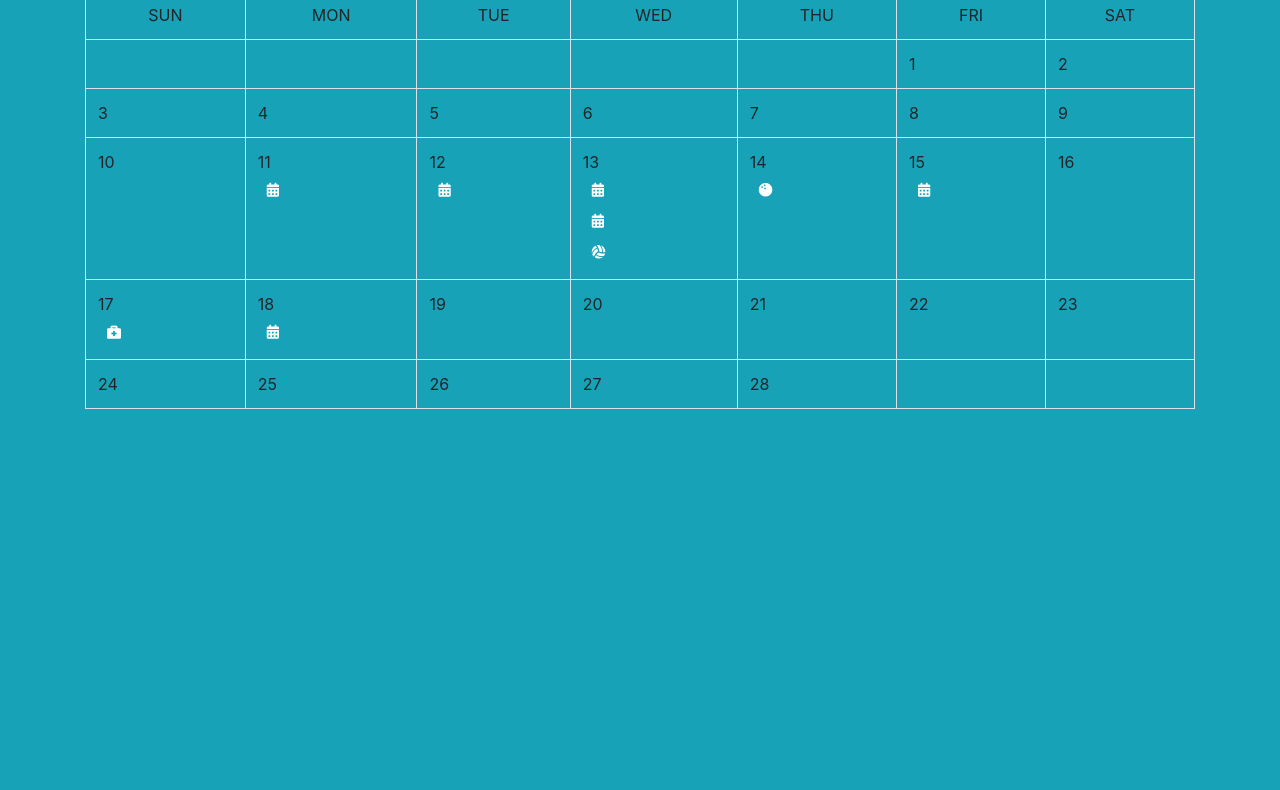
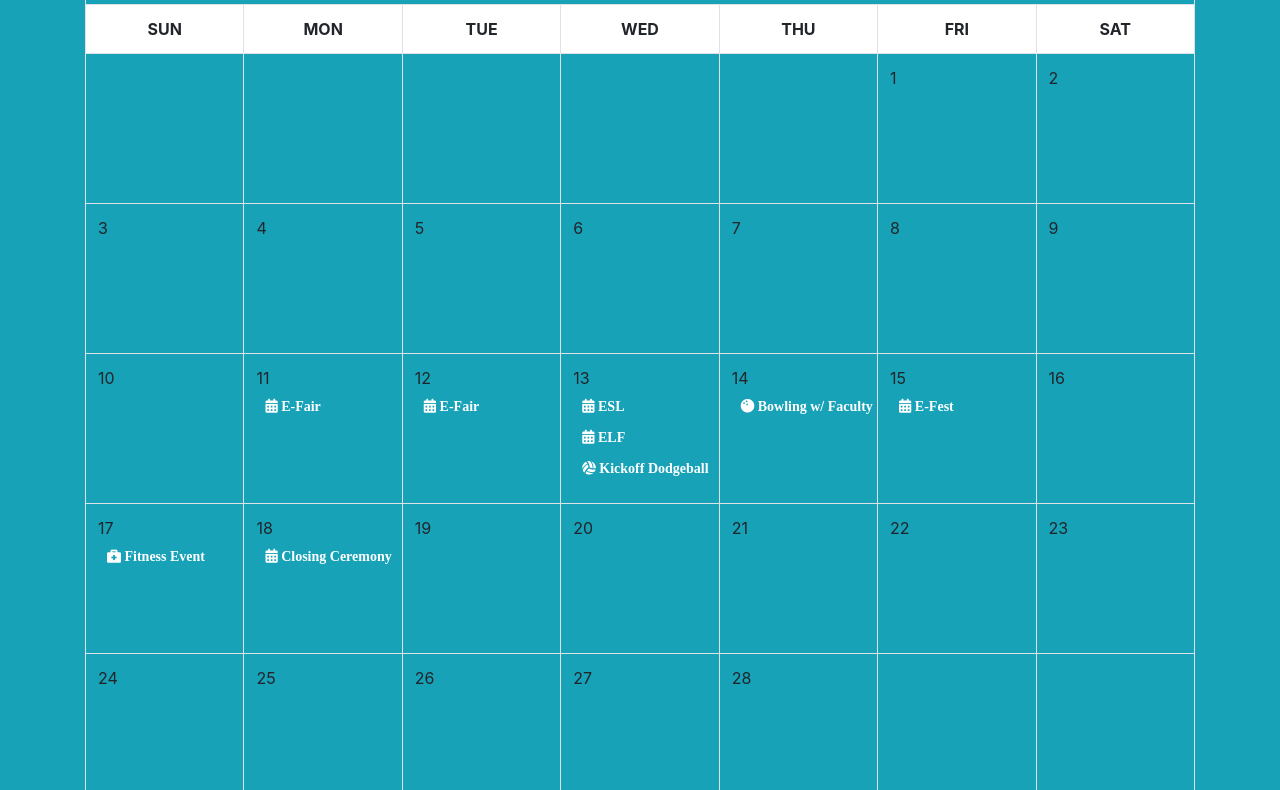
Before and after one commit to apasunuri/EWeek-2019-Website, a plain HTML site: page events.html in a window 1280 px wide. Shown: the part 360-1150 px from the top of the page. Before the commit the page ends 800 px from the top, so only its background shows below. Drawn offline with nearby package versions, Linux system fonts and the light colour scheme.

Commit message:
fixed cell size

```diff
--- a/events.html
+++ b/events.html
@@ -2,20 +2,17 @@
 <html lang="en">
   <head>
     <style>
-      .googleCal {
-      position: relative;
-      padding-bottom: 56.25%;
-      padding-top: 30px;
-      width: 90%;
-      height: 0;
-      overflow: hidden;
+      table {
+        table-layout: fixed;
+        width: 100%;
+        height: 100%;
+        padding: 0;
       }
-      .googleCal iframe {
-      position: absolute;
-      top: 0;
-      left: 0;
-      width: 100%;
-      height: 100%;
+
+      td {
+        width: 250px;
+        height: 150px;
+        overflow: hidden;
       }
     </style>
     <title>Events</title>
@@ -35,25 +32,21 @@
       <h1 class="display-1">E-Week Event Calendar</h1>
     </div>
 
-    <!--<div class="row justify-content-center">
-      <div class = "googleCal">
-        <iframe src="https://calendar.google.com/calendar/embed?showTitle=0&amp;showCalendars=0&amp;height=600&amp;wkst=1&amp;bgcolor=%23FFFFFF&amp;src=2sq8b62m1po9bhkmcc6iohqnuc%40group.calendar.google.com&amp;color=%23711616&amp;ctz=America%2FNew_York" style="border-width:0" width="800" height="600" frameborder="0" scrolling="no"></iframe>
-      </div>
-    </div> -->
-
     <div class="container table-responsive-sm">
       <table align="center" class="table table-bordered border">
         <tr>
-          <th colspan="7" class="text-center"><h3>FEBRUARY 2019</h3></th>
+          <th class="text-center" colspan="7">
+            <h1>FEBRUARY 2019</h1>
+          </th>
         </tr>
-        <tr class="text-center">
-          <td>SUN</td>
-          <td>MON</td>
-          <td>TUE</td>
-          <td>WED</td>
-          <td>THU</td>
-          <td>FRI</td>
-          <td>SAT</td>
+        <tr class="bg-white">
+            <th class="text-center">SUN</th>
+            <th class="text-center">MON</th>
+            <th class="text-center">TUE</th>
+            <th class="text-center">WED</th>
+            <th class="text-center">THU</th>
+            <th class="text-center">FRI</th>
+            <th class="text-center">SAT</th>
         </tr>
         <tr>
           <td></td>
@@ -77,12 +70,12 @@
           <td>10</td>
           <td>11
             <div class="row"></div>
-              <button type="button" class="btn btn-rounded btn-info btn-sm" data-toggle="modal" data-target="#myModal">
-                  <i class="fas fa-calendar-alt"></i>
+              <button type="button" class="btn btn-rounded btn-info btn-sm" data-toggle="modal" data-target="#EFairModal">
+                  <i class="fas fa-calendar-alt"> E-Fair</i>
               </button>
 
               <!-- The Modal -->
-              <div class="modal fade" id="myModal">
+              <div class="modal fade" id="EFairModal">
                 <div class="modal-dialog">
                   <div class="modal-content">
 
@@ -118,12 +111,12 @@
           </td>
           <td>12
             <div class="row"></div>
-              <button type="button" class="btn btn-rounded btn-info btn-sm" data-toggle="modal" data-target="#myModal">
-                  <i class="fas fa-calendar-alt"></i>
+              <button type="button" class="btn btn-rounded btn-info btn-sm" data-toggle="modal" data-target="#EFairModal">
+                  <i class="fas fa-calendar-alt"> E-Fair</i>
               </button>
 
               <!-- The Modal -->
-              <div class="modal fade" id="myModal">
+              <div class="modal fade" id="EFairModal">
                 <div class="modal-dialog">
                   <div class="modal-content">
 
@@ -138,6 +131,14 @@
                       When: February 11 - February 12<br>
                       Where: Reitz<br>
                       Description:
+                      The Engineering Fair is targeted
+                      towards the youngest generation
+                      of students, namely those in grades
+                      K-12. With attendance of over 2,000
+                      students from 30 different counties,
+                      companies are invited to present
+                      their story and experience with the
+                      generation of the future.
                     </div>
 
                     <!-- Modal footer -->
@@ -150,12 +151,12 @@
           </td>
           <td>13
             <div class="row"></div>
-              <button type="button" class="btn btn-rounded btn-info btn-sm" data-toggle="modal" data-target="#myModal">
-                  <i class="fas fa-calendar-alt"></i>
+              <button type="button" class="btn btn-rounded btn-info btn-sm" data-toggle="modal" data-target="#ESLModal">
+                  <i class="fas fa-calendar-alt"> ESL</i>
               </button>
 
               <!-- The Modal -->
-              <div class="modal fade" id="myModal">
+              <div class="modal fade" id="ESLModal">
                 <div class="modal-dialog">
                   <div class="modal-content">
 
@@ -182,12 +183,12 @@
 
               <br>
               <div class="row"></div>
-              <button type="button" class="btn btn-rounded btn-info btn-sm" data-toggle="modal" data-target="#myModal">
-                  <i class="fas fa-calendar-alt"></i>
+              <button type="button" class="btn btn-rounded btn-info btn-sm" data-toggle="modal" data-target="#ELFModal">
+                  <i class="fas fa-calendar-alt"> ELF</i>
               </button>
 
               <!-- The Modal -->
-              <div class="modal fade" id="myModal">
+              <div class="modal fade" id="ELFModal">
                 <div class="modal-dialog">
                   <div class="modal-content">
 
@@ -220,12 +221,12 @@
 
               <br>
               <div class="row"></div>
-              <button type="button" class="btn btn-rounded btn-info btn-sm" data-toggle="modal" data-target="#myModal">
-                <i class="fas fa-volleyball-ball"></i>
+              <button type="button" class="btn btn-rounded btn-info btn-sm" data-toggle="modal" data-target="#DodgeModal">
+                <i class="fas fa-volleyball-ball"> Kickoff Dodgeball</i>
               </button>
 
               <!-- The Modal -->
-              <div class="modal fade" id="myModal">
+              <div class="modal fade" id="DodgeModal">
                 <div class="modal-dialog">
                   <div class="modal-content">
 
@@ -255,12 +256,12 @@
           </td>
           <td>14
             <div class="row"></div>
-              <button type="button" class="btn btn-rounded btn-info btn-sm" data-toggle="modal" data-target="#myModal">
-                <i class="fas fa-bowling-ball"></i>
+              <button type="button" class="btn btn-rounded btn-info btn-sm" data-toggle="modal" data-target="#BowlingModal">
+                <i class="fas fa-bowling-ball"> Bowling w/ Faculty</i>
               </button>
 
               <!-- The Modal -->
-              <div class="modal fade" id="myModal">
+              <div class="modal fade" id="BowlingModal">
                 <div class="modal-dialog">
                   <div class="modal-content">
 
@@ -295,12 +296,12 @@
           </td>
           <td>15
             <div class="row"></div>
-              <button type="button" class="btn btn-rounded btn-info btn-sm" data-toggle="modal" data-target="#myModal">
-                  <i class="fas fa-calendar-alt"></i>
+              <button type="button" class="btn btn-rounded btn-info btn-sm" data-toggle="modal" data-target="#EFestModal">
+                  <i class="fas fa-calendar-alt"> E-Fest</i>
               </button>
 
               <!-- The Modal -->
-              <div class="modal fade" id="myModal">
+              <div class="modal fade" id="EFestModal">
                 <div class="modal-dialog">
                   <div class="modal-content">
 
@@ -339,12 +340,12 @@
         <tr>
           <td>17
             <div class="row"></div>
-              <button type="button" class="btn btn-rounded btn-info btn-sm" data-toggle="modal" data-target="#myModal">
-                <i class="fas fa-briefcase-medical"></i>
+              <button type="button" class="btn btn-rounded btn-info btn-sm" data-toggle="modal" data-target="#FitModal">
+                <i class="fas fa-briefcase-medical"> Fitness Event</i>
               </button>
 
               <!-- The Modal -->
-              <div class="modal fade" id="myModal">
+              <div class="modal fade" id="FitModal">
                 <div class="modal-dialog">
                   <div class="modal-content">
 
@@ -371,12 +372,12 @@
           </td>
           <td>18
             <div class="row"></div>
-              <button type="button" class="btn btn-rounded btn-info btn-sm" data-toggle="modal" data-target="#myModal">
-                  <i class="fas fa-calendar-alt"></i>
+              <button type="button" class="btn btn-rounded btn-info btn-sm" data-toggle="modal" data-target="#ClosingModal">
+                  <i class="fas fa-calendar-alt"> Closing Ceremony</i>
               </button>
 
               <!-- The Modal -->
-              <div class="modal fade" id="myModal">
+              <div class="modal fade" id="ClosingModal">
                 <div class="modal-dialog">
                   <div class="modal-content">
 
```
